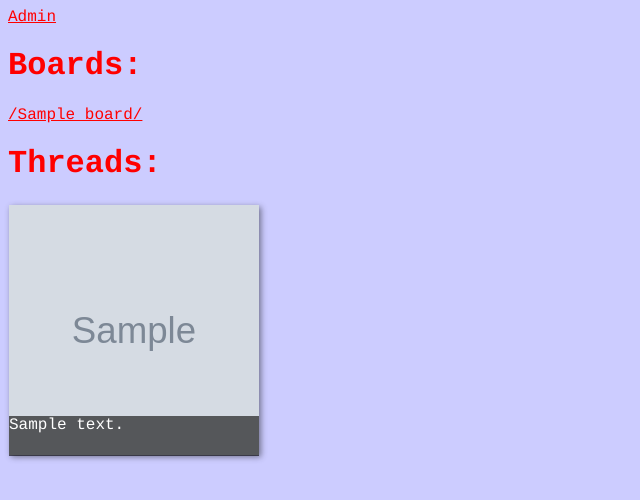
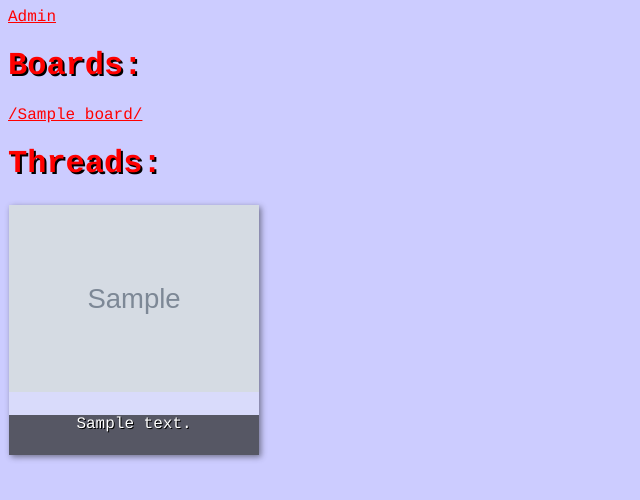
Before and after one commit to TundraTauno/kasilauta, a Django app: page / in a window 1280 px wide. Shown: the top 500 px of the page, without its empty margins (0-640 px from the left). Run offline with Django 3.2, Linux system fonts and the light colour scheme; tables that the repository leaves empty hold one stand-in row (values such as "Sample post"); grey boxes marked "Sample" are stand-in pictures.

Commit message:
Improve thread view on CSS: don't scale images and unify main/board view.

```diff
--- a/gallery/static/main_view.css
+++ b/gallery/static/main_view.css
@@ -1,6 +1,7 @@
 h1 {
   color: red;
 	font-family: courier;
+  text-shadow: 2px 2px black;
 }
 
 body {
@@ -9,7 +10,6 @@ body {
 }
 
 img {
-  box-shadow: 2px 2px 6px 0px  rgba(0, 0, 0, 0.45);
 }
 
 a {
@@ -33,22 +33,32 @@ p {
   max-height: 250px;
   min-width: 250px;
   min-height: 250px;
-	padding: 1px;
+	margin: 1px;
+  background-color: #d9dbfb;
+  box-shadow: 2px 2px 6px 0px  rgba(0, 0, 0, 0.45);
 }
 
-.img {
-	position: absolute;
+.img-box img {
   max-width: 250px;
   max-height: 250px;
-  min-width: 250px;
-  min-height: 250px;
+
+  /* center image */
+  display: block;
+  height: auto; /* maintain aspect ratio */
+  margin: auto; /* optional centering of image */
 }
 
 .img-text {
+  text-shadow: 1px 1px black;
+
 	position: absolute;
   color: white;
   background-color: rgba(0, 0, 0, 0.6);
   width: 250px;
   height: 40px;
-	bottom:0px;
+	bottom: 0px;
+
+  display: table-cell;
+  vertical-align: middle;
+  text-align: center;
 }
```
Also changed, not shown: gallery/templates/board_view.html (+6 -1 lines).
